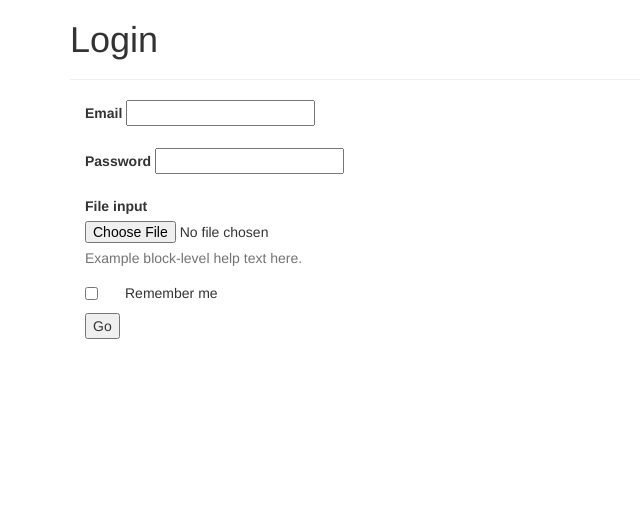
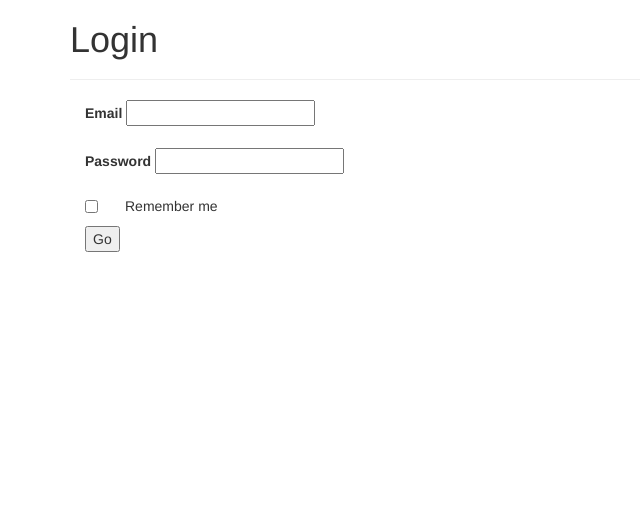
Before and after one commit to Joss-Steward/CrewScoreboard, a Python web app: template CrewScoreboard/CrewScoreboard/templates/auth/login.html in a window 1280 px wide. Shown: the part 171-679 px from the top of the page, without its empty margins (0-640 px from the left). Run offline with Jinja, Linux system fonts and the light colour scheme; the template is opened without the code that fills it, so the values that code supplies are empty, except form fields; form fields are guessed from the names that the template uses; some libraries are stand-ins or nearby versions.

Commit message:
The login form still needs a lot of work. Need to read the reference for flask_wtf

```diff
--- a/CrewScoreboard/CrewScoreboard/templates/auth/login.html
+++ b/CrewScoreboard/CrewScoreboard/templates/auth/login.html
@@ -17,11 +17,6 @@
             <label for="exampleInputPassword1">{{ form.password.label }}</label>
             {{ form.password(size=20) }}
         </div>
-        <div class="form-group">
-            <label for="exampleInputFile">File input</label>
-            <input type="file" id="exampleInputFile">
-            <p class="help-block">Example block-level help text here.</p>
-        </div>
         <div class="checkbox">
             <label>
                 {{ form.remember_me(size=20) }} {{ form.remember_me.label }}
```
